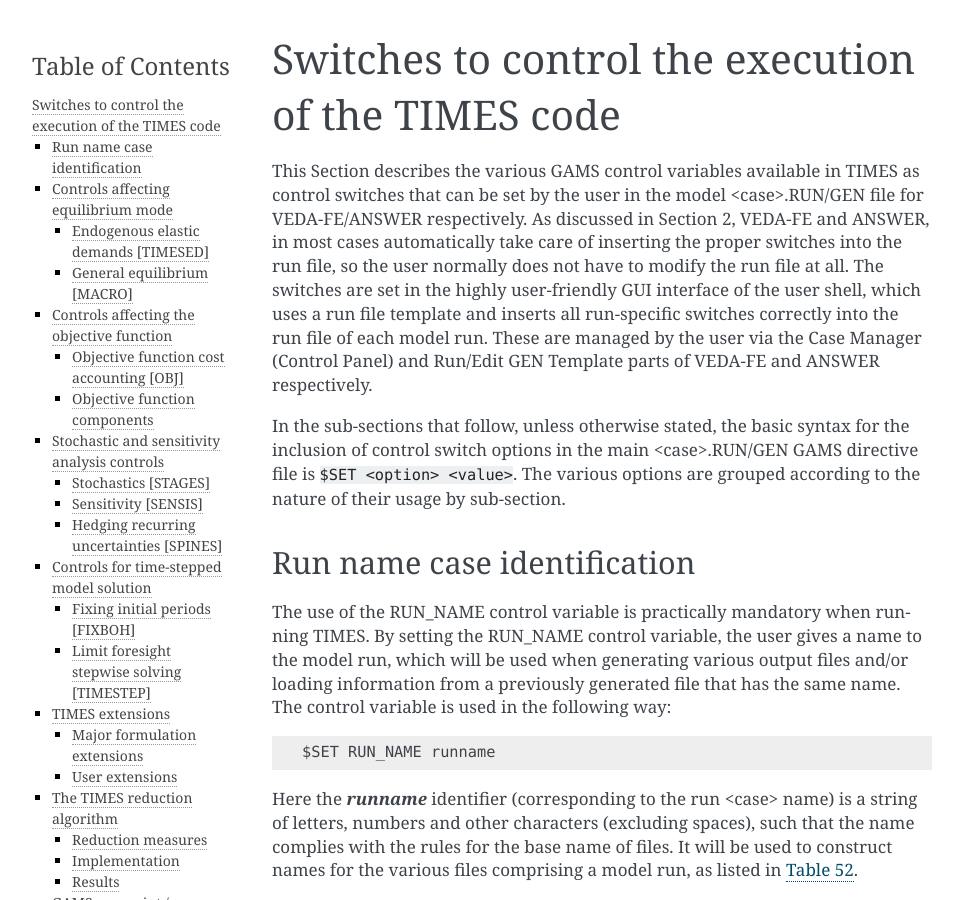
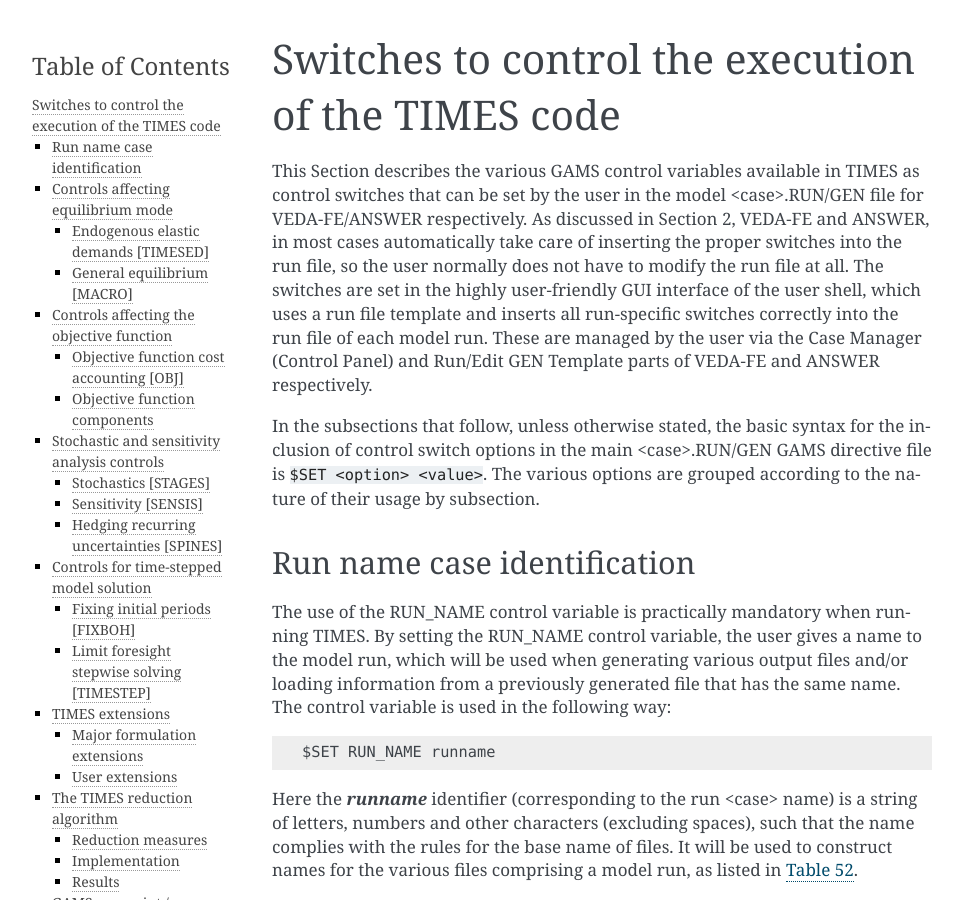
Before and after one commit to experimentarium/times, a Sphinx documentation site: the page built from docs/part-3/03-switches.md, in a window 1280 px wide and 900 px high. Shown: the whole window, without its empty margins (148-1111 px from the left). Built offline with Sphinx 7.4.7, drawn with Linux system fonts in a browser that asks for light colours.

Commit message:
Update 03-switches.md

```diff
--- a/docs/part-3/03-switches.md
+++ b/docs/part-3/03-switches.md
@@ -2,7 +2,7 @@
 
 This Section describes the various GAMS control variables available in TIMES as control switches that can be set by the user in the model \<case\>.RUN/GEN file for VEDA-FE/ANSWER respectively. As discussed in Section 2, VEDA-FE and ANSWER, in most cases automatically take care of inserting the proper switches into the run file, so the user normally does not have to modify the run file at all. The switches are set in the highly user-friendly GUI interface of the user shell, which uses a run file template and inserts all run-specific switches correctly into the run file of each model run. These are managed by the user via the Case Manager (Control Panel) and Run/Edit GEN Template parts of VEDA-FE and ANSWER respectively.
 
-In the sub-sections that follow, unless otherwise stated, the basic syntax for the inclusion of control switch options in the main \<case\>.RUN/GEN GAMS directive file is `$SET <option> <value>`. The various options are grouped according to the nature of their usage by sub-section.
+In the subsections that follow, unless otherwise stated, the basic syntax for the inclusion of control switch options in the main \<case\>.RUN/GEN GAMS directive file is `$SET <option> <value>`. The various options are grouped according to the nature of their usage by subsection.
 
 ## Run name case identification
 
```
